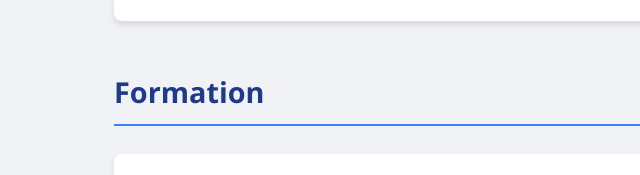
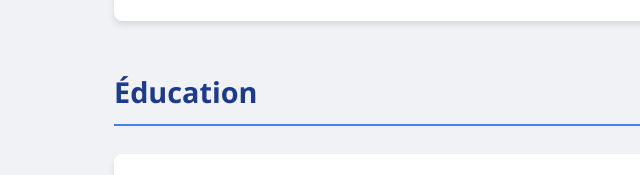
Before and after one commit to Thioro836/Portfolio, a plain HTML site: page index.html in a window 1280 px wide. Shown: the part 708-883 px from the top of the page, 0-640 px from the left. Drawn offline with Linux system fonts and the light colour scheme.

Commit message:
education

```diff
--- a/index.html
+++ b/index.html
@@ -174,7 +174,7 @@
             </div>
         </div>
         <div class="section" id="education">
-            <h2>Formation</h2>
+            <h2>Éducation</h2>
             <div class="card">
                 <h3>Master 1 MIAGE - Université de Rennes - ISTIC</h3>
                 <p><em>2024 - Présent</em></p>
```
